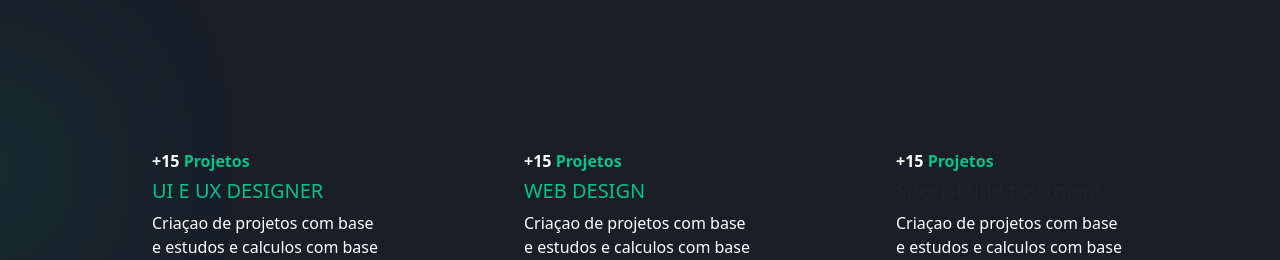
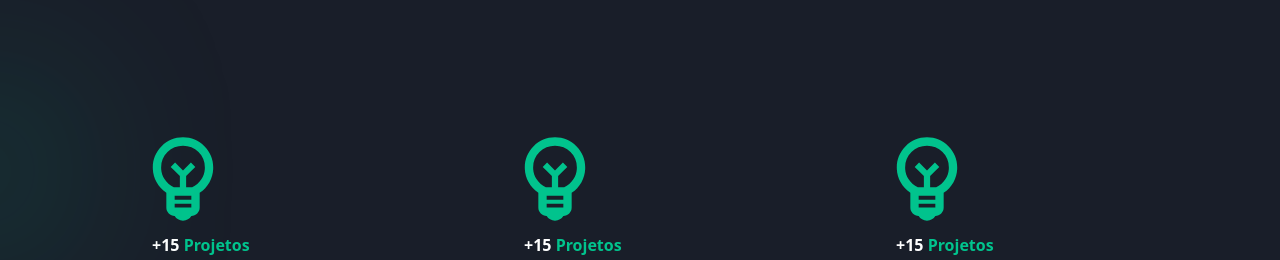
Before and after one commit to viniciusapacite/MeuPortifolio, a plain HTML site: page index.html in a window 1280 px wide. Shown: the part 847-1107 px from the top of the page. Drawn offline with nearby package versions, Linux system fonts and the light colour scheme; the site is published under a folder, as on GitHub Pages, so addresses that start at the root find nothing.

Commit message:
Update index.html

```diff
--- a/index.html
+++ b/index.html
@@ -17,7 +17,7 @@
 <body style="background-color:#191E29; width: 100%; margin: 0 auto;">
 
   <div class="row w-100 mx-auto z-2 position-sticky" style=" background: url(assets/textura.jpg) no-repeat fixed center; ">
-<div style="background: rgba(19, 45, 70, 0.4);">
+<div style="background: rgba(19, 45, 70, 0.3);">
 
 
 
@@ -85,7 +85,7 @@
       <div class="row mx-auto">
           <div class="card mx-auto" style="width: 18rem; margin: 6rem 50px; background-color: transparent; border: none;">
             <div class="card-body">
-              <img src="/assets/emoji_objects.svg" alt="" style="margin: 15px 0;" >
+              <img src="assets/emoji_objects.svg" alt="" style="margin: 15px 0;" >
               <h6 class="fw-bold" style="color: white;">+15 <span style="color: #01C38D;">Projetos</span></h6>
               <h5 class="card-title" style="color: #01C38D;">UI E UX DESIGNER</h5>
               <p class="card-text" style="color: white;" >Criaçao de projetos com base e estudos e calculos com base no objetivo do site </p>
@@ -93,7 +93,7 @@
           </div>
           <div class="card mx-auto" style="width: 18rem; background-color: transparent; border: none; margin:  6rem 50px;">
             <div class="card-body">
-              <img src="/assets/emoji_objects.svg" alt="" style="margin: 15px 0;" >
+              <img src="assets/emoji_objects.svg" alt="" style="margin: 15px 0;" >
               <h6 class="fw-bold" style="color: white;">+15 <span style="color: #01C38D;">Projetos</span></h6>
               <h5 class="card-title" style="color: #01C38D;">WEB DESIGN</h5>
               <p class="card-text"  style="color: white;">Criaçao de projetos com base e estudos e calculos com base no objetivo do site </p>
@@ -101,9 +101,9 @@
           </div>
           <div class="card mx-auto" style="width: 18rem; background-color: transparent; border: none; margin: 6rem 50px;">
             <div class="card-body">
-              <img src="/assets/emoji_objects.svg" alt="" style="margin: 15px 0;" >
+              <img src="assets/emoji_objects.svg" alt="" style="margin: 15px 0;" >
               <h6 class="fw-bold" style="color: white;">+15 <span style="color: #01C38D;">Projetos</span></h6>
-              <h5 class="card-title">Special title treatment</h5>
+              <h5 class="card-title">WEB DESIGN</h5>
               <p class="card-text"  style="color: white;">Criaçao de projetos com base e estudos e calculos com base no objetivo do site </p>
             </div><!--card-box-->
           </div><!--card-->
```
